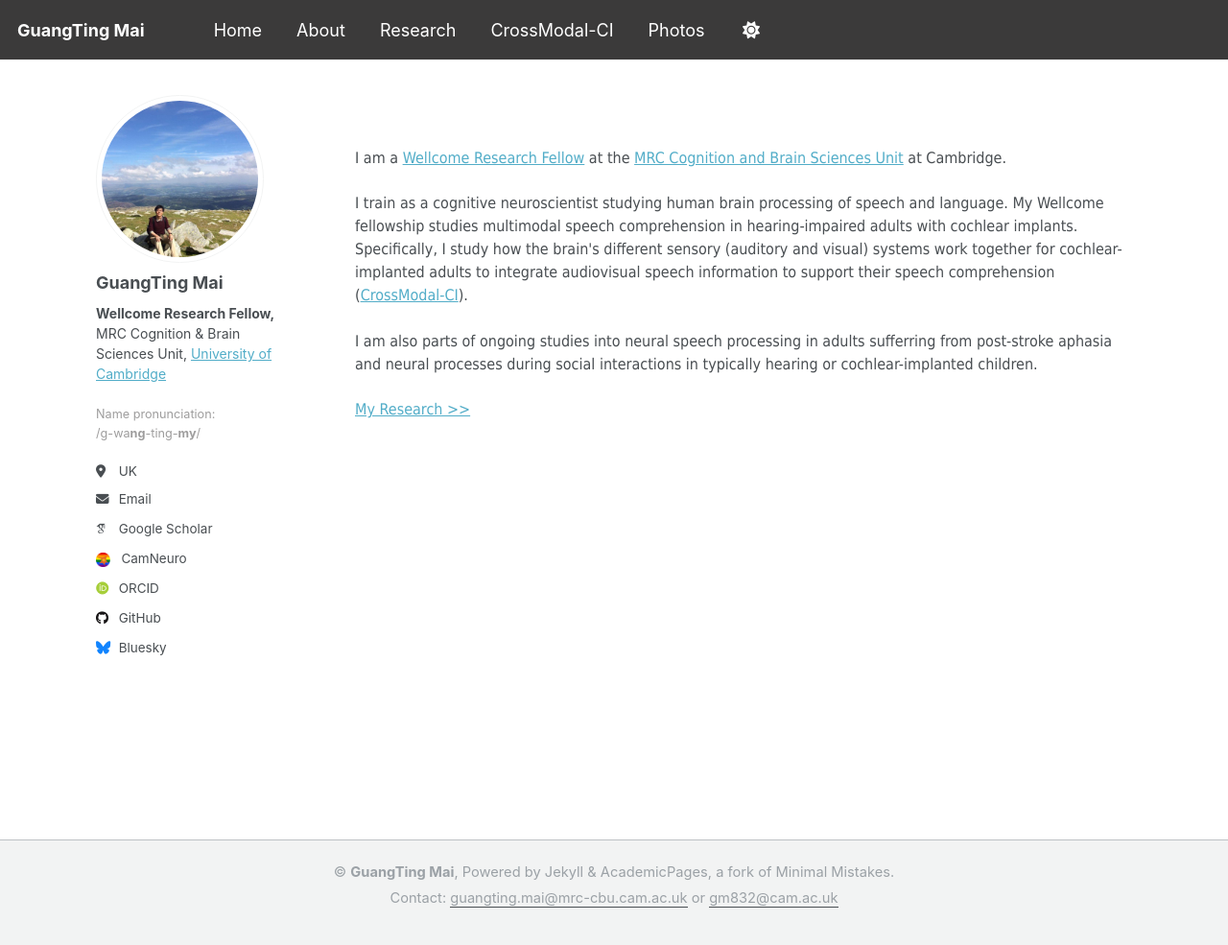
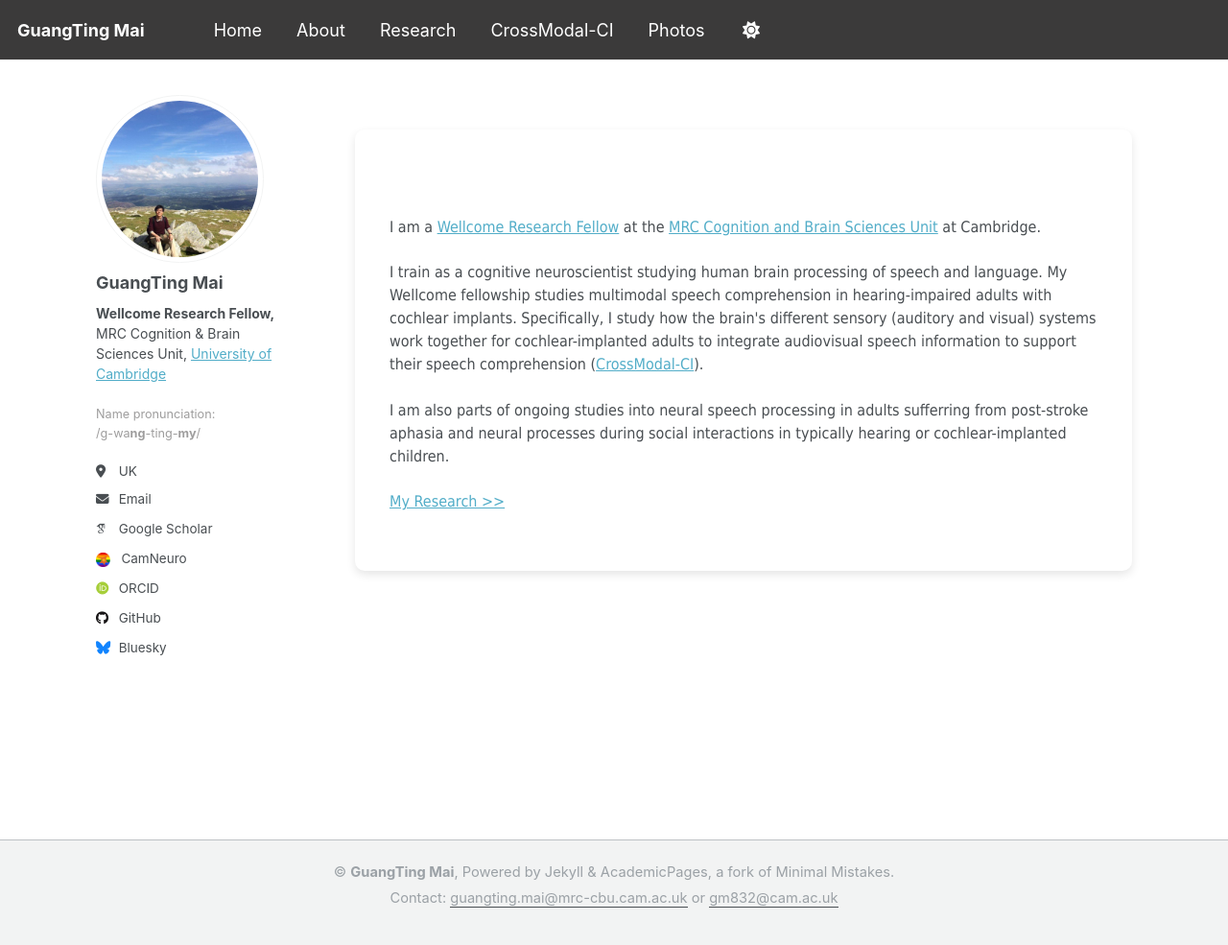
Before and after one commit to guangtingmai/guangtingmai.github.io, a Jekyll site: the page built from _pages/readme.html, in a window 1280 px wide and 989 px high. Shown: the top 985 px of the window at 96% size. Built offline with Jekyll 4.4.1, drawn with Linux system fonts in a browser that asks for light colours; some web fonts are replaced.

Commit message:
Update custom.scss

```diff
--- a/_sass/custom.scss
+++ b/_sass/custom.scss
@@ -53,16 +53,19 @@
   padding-right: 0 !important;
 }
 
-.grey-background {
-  background-color: #f0f0f0;
-  padding: 0;
+/* Make the whole page background grey */
+body {
+  background-color: #f0f0f0; /* light grey */
+  padding: 0; /* remove default padding if needed */
+  margin: 0;
 }
 
-.white-frame {
-  background-color: #fff;
-  padding: 1rem;
-  border-radius: 10px;
-  box-shadow: 0 4px 10px rgba(0,0,0,0.1);
-  max-width: 98%;
-  margin: 0 auto;
+/* White frame for your content */
+.page__content {
+  background-color: #fff;     /* white background for content */
+  padding: 2rem;              /* inner padding */
+  border-radius: 10px;        /* rounded corners */
+  box-shadow: 0 4px 10px rgba(0,0,0,0.1); /* subtle shadow */
+  max-width: 1200px;          /* optional: constrain width */
+  margin: 2rem auto;          /* center content with top/bottom spacing */
 }
```
